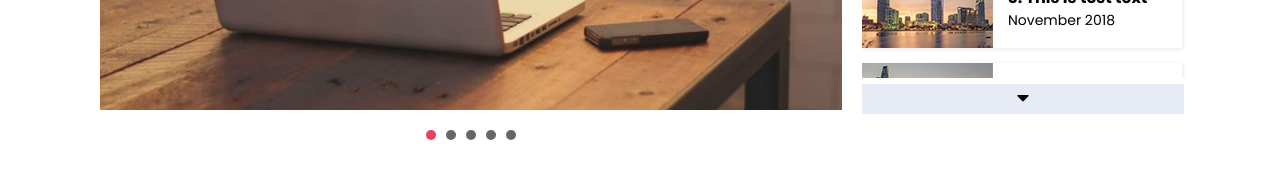
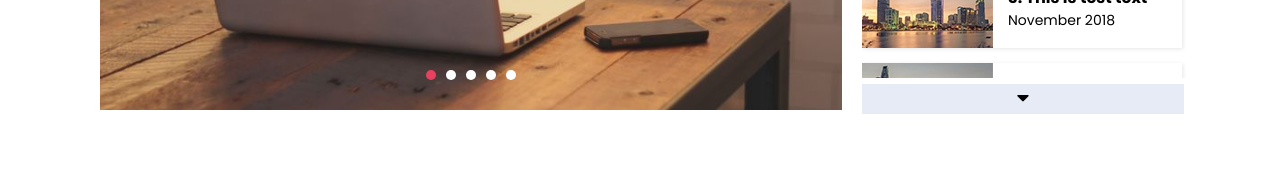
Before and after one commit to kamuz/the-event-carousel-slider-html, a plain HTML site: page index.html in a window 1280 px wide. Shown: the part 444-622 px from the top of the page. Drawn offline with Linux system fonts and the light colour scheme.

Commit message:
Change color

```diff
--- a/css/style.css
+++ b/css/style.css
@@ -116,6 +116,12 @@
 .right-slider .bx-wrapper .bx-next:before{
     content: "\f0d7";
 }
+.left-slider .bx-wrapper .bx-pager.bx-default-pager a{
+    background-color: #fff;
+}
 .left-slider .bx-wrapper .bx-pager.bx-default-pager a.active{
     background-color: #E84060;
 }
+.left-slider .bx-wrapper .bx-pager{
+    bottom: 30px;
+}
```
